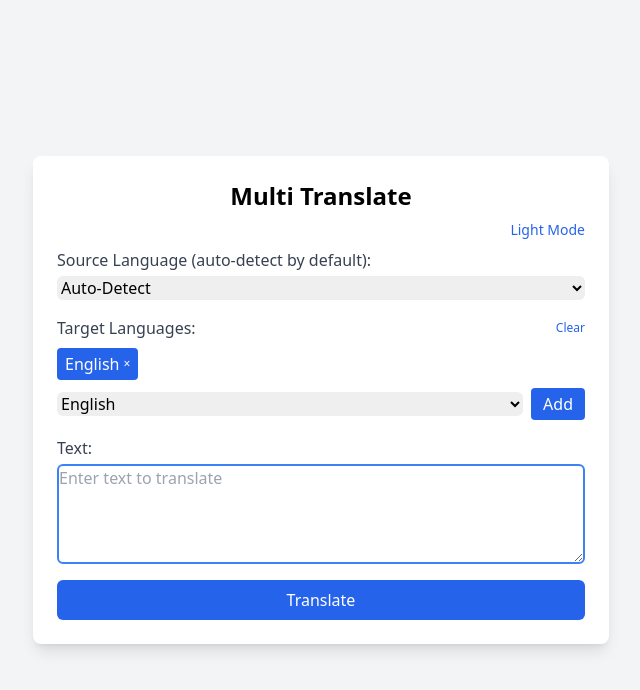
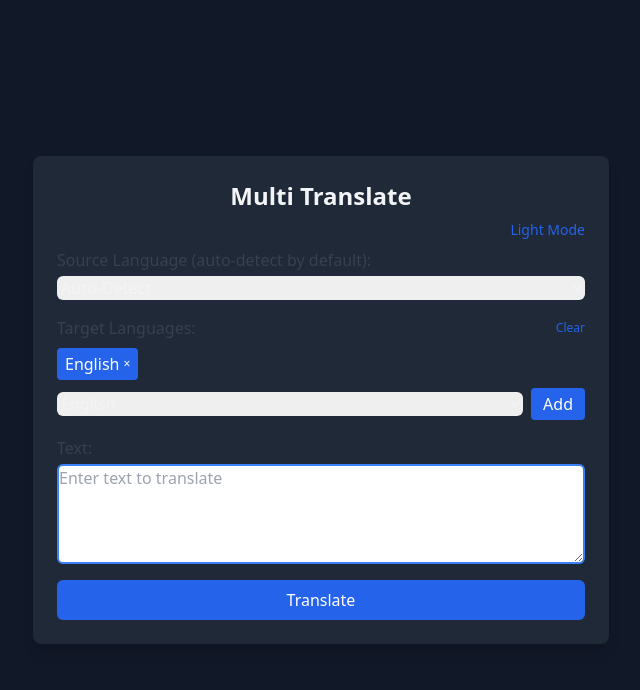
Before and after one commit to dbeley/multi-translate, a website: page index.html in a window 1280 px wide. Both pictures are taken after a click on the button "Dark Mode". Shown: the whole page, without its empty margins (319-959 px from the left). Drawn offline with nearby package versions, Linux system fonts and the light colour scheme.

Commit message:
fix: toggle dark mode by updating html class

```diff
--- a/app.js
+++ b/app.js
@@ -126,14 +126,19 @@ import('./config.js')
           this.targetLangs = [];
         },
 
-        addTarget() {
-          if (this.selectedLang && !this.targetLangs.includes(this.selectedLang)) {
-            this.targetLangs.push(this.selectedLang);
-          }
+       addTarget() {
+         if (this.selectedLang && !this.targetLangs.includes(this.selectedLang)) {
+           this.targetLangs.push(this.selectedLang);
+         }
+       },
+
+        applyDarkMode() {
+          document.documentElement.classList.toggle('dark', this.darkMode);
         },
 
         toggleDarkMode() {
           this.darkMode = !this.darkMode;
+          this.applyDarkMode();
         },
 
         removeTarget(code) {
@@ -168,13 +173,17 @@ import('./config.js')
             this.darkMode = state.darkMode ?? this.darkMode;
           } catch (_) {}
         }
+        this.applyDarkMode();
       },
 
       watch: {
         text: 'saveState',
         sourceLang: 'saveState',
         selectedLang: 'saveState',
-        darkMode: 'saveState',
+        darkMode() {
+          this.saveState();
+          this.applyDarkMode();
+        },
         targetLangs: {
           handler: 'saveState',
           deep: true,
--- a/index.html
+++ b/index.html
@@ -8,7 +8,7 @@
   <script src="https://cdn.tailwindcss.com"></script>
   <script>tailwind.config = { darkMode: 'class' };</script>
 </head>
-<body id="app" :class="{dark: darkMode}" class="bg-gray-100 dark:bg-gray-900 min-h-screen flex items-center justify-center p-4">
+  <body id="app" class="bg-gray-100 dark:bg-gray-900 min-h-screen flex items-center justify-center p-4">
   <div class="max-w-xl w-full bg-white dark:bg-gray-800 dark:text-gray-100 shadow-lg rounded-lg p-6">
     <h1 class="text-2xl font-bold mb-2 text-center">Multi Translate</h1>
     <div class="flex justify-end mb-2">
```
